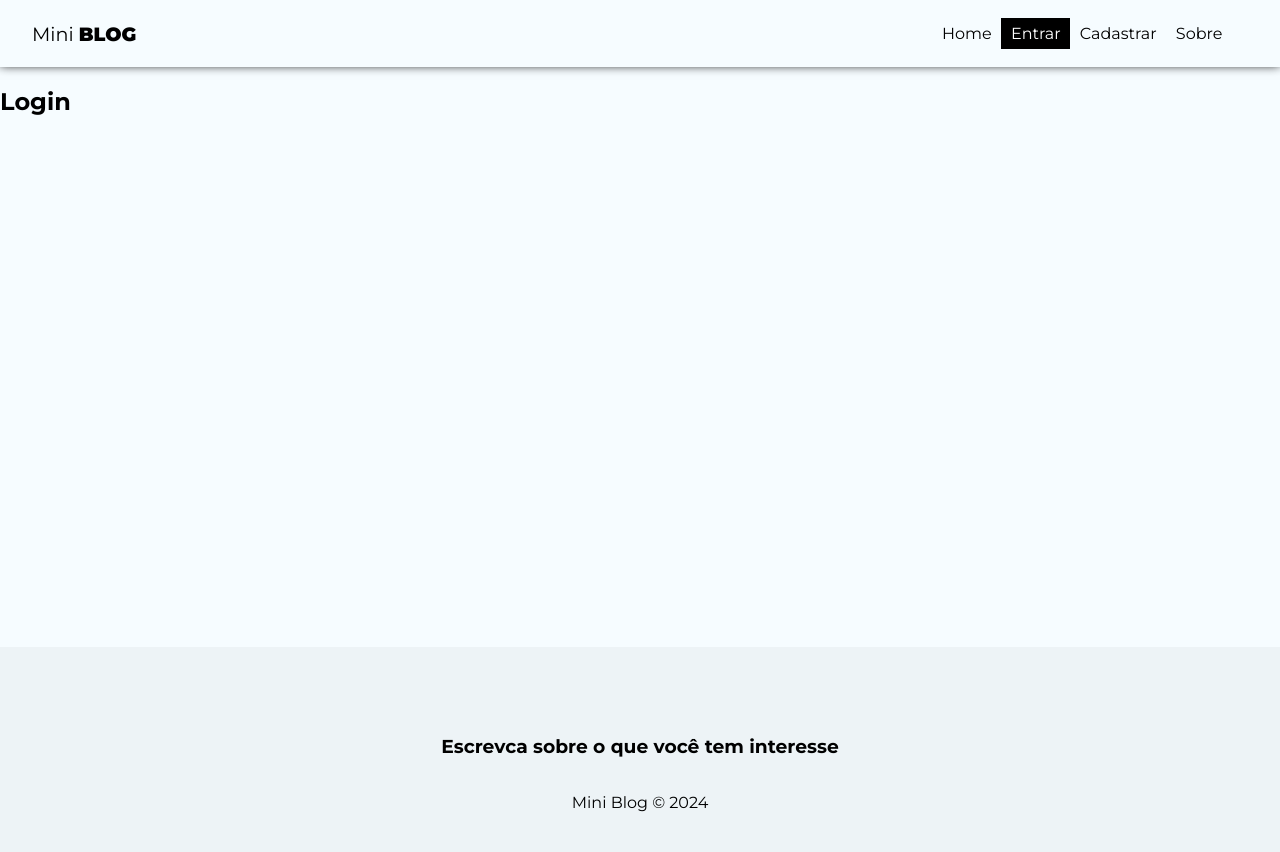
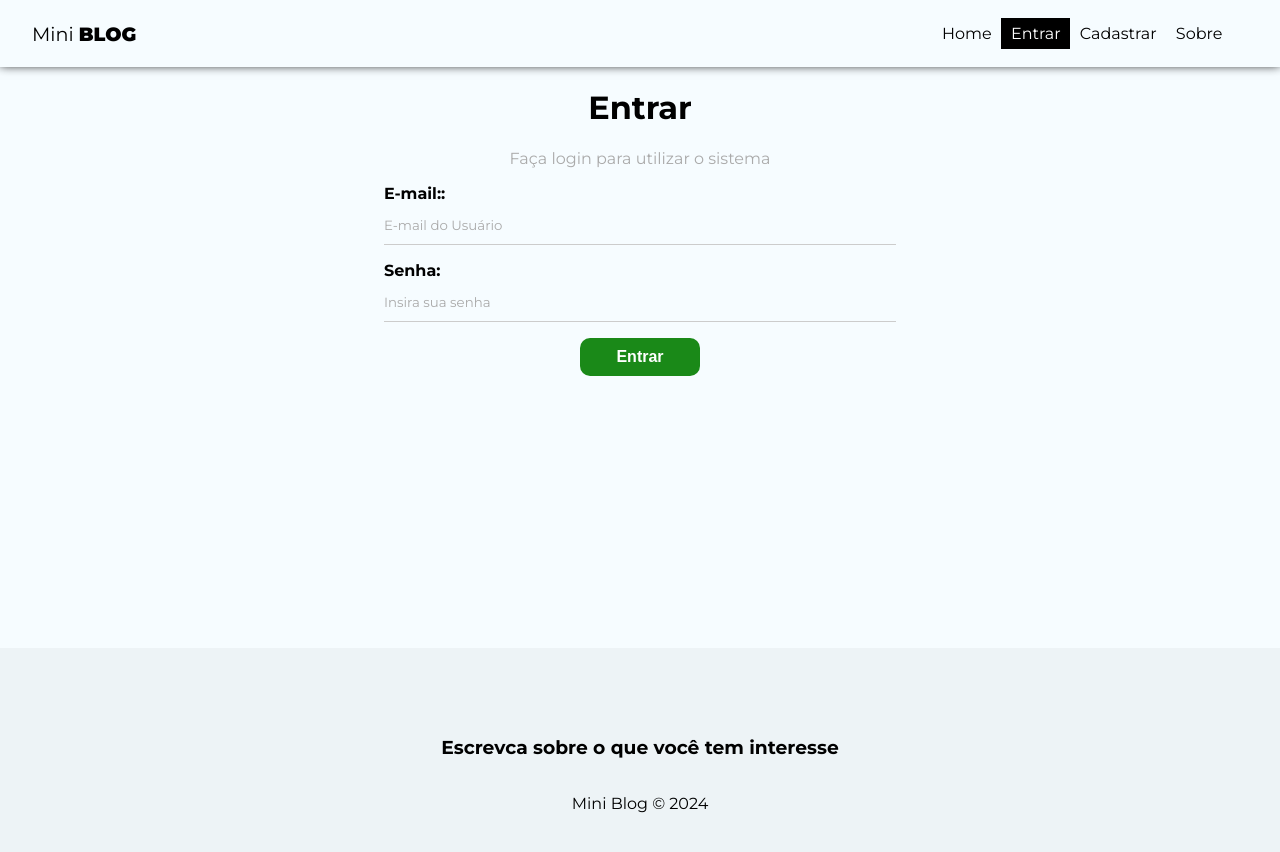
Before and after one commit to PedroA-Santos/MiniBlog, a React (Create React App) app: page /login in a window 1280 px wide. Shown: the top 852 px of the page. Built offline with nearby package versions, Linux system fonts and the light colour scheme; no server answers.

Commit message:
estruturando página de login

```diff
--- a/src/Pages/Login/Login.js
+++ b/src/Pages/Login/Login.js
@@ -1,8 +1,62 @@
 import styles from './Login.module.css'
 
+import { useState, useEffect } from 'react';
+import { useAuthentication } from '../../hooks/useAuthentication';
+
 const Login = () => {
+
+    const [email, setEmail] = useState("")
+    const [password, setPassword] = useState("")
+
+    const [error, setError] = useState("")
+
+
+    const { createUser, error: authError, loading } = useAuthentication();
+
+
+    const handleSubmit = async (e) => {
+        e.preventDefault()
+
+        setError("")
+
+        const user = {
+            email,
+            password
+        }
+
+
+        const res = await createUser(user)
+
+        console.log(res);
+
+
+    }
+
+
+    useEffect(() => {
+        if (authError) {
+            setError(authError);
+        }
+    }, [authError])
     return (
-        <h2>Login</h2>
+        <div className={styles.login}>
+            <h1>Entrar</h1>
+            <p>Faça login para utilizar o sistema</p>
+            <form onSubmit={handleSubmit}>
+                <label>
+                    <span>E-mail::</span>
+                    <input type="email" name='email' required placeholder='E-mail do Usuário' value={email} onChange={(e) => setEmail(e.target.value)} />
+                </label>
+                <label htmlFor="">
+                    <span>Senha:</span>
+                    <input type="password" name='password' required placeholder='Insira sua senha ' value={password} onChange={(e) => setPassword(e.target.value)} />
+                </label>
+                {!loading && <button className='btn'>Entrar</button>}
+                {loading && <button className='btn' disabled> Aguarde...</button>}
+
+                {error && <p className='error'>{error}</p>}
+            </form>
+        </div>
     );
 }
 
--- a/src/Pages/Login/Login.module.css
+++ b/src/Pages/Login/Login.module.css
@@ -0,0 +1,7 @@
+.login{
+    text-align: center;
+}
+
+.login p {
+    color: #aaa;
+}
--- a/src/Pages/Register/Register.js
+++ b/src/Pages/Register/Register.js
@@ -1,6 +1,6 @@
-import { useAuthentication } from '../../hooks/useAuthentication'
 import styles from './Register.module.css'
 
+import { useAuthentication } from '../../hooks/useAuthentication'
 import { useState, useEffect } from 'react'
 
 const Register = () => {
```
